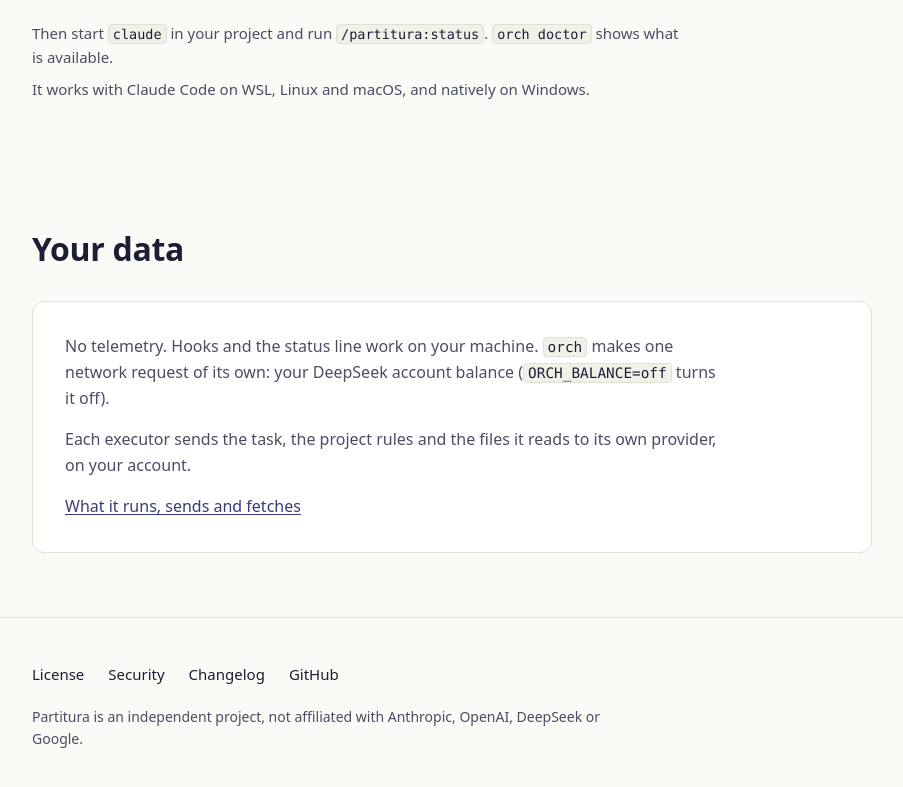
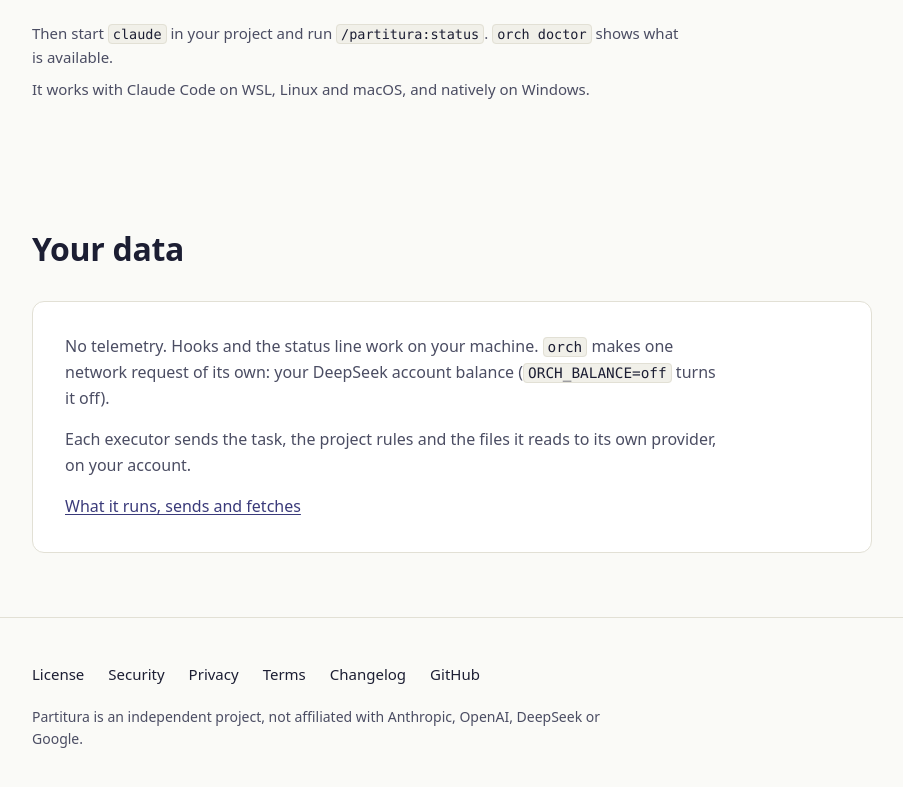
Before and after one commit to orwrkr/lanewise, a plain HTML site: page docs/index.html in a window 1280 px wide. Shown: the part 2271-3058 px from the top of the page, without its empty margins (92-995 px from the left). Drawn offline with Linux system fonts and the light colour scheme.

Commit message:
Privacy policy, terms of use and the directory's links in plugin.json
The plugin directory asks for documentationUrl, privacyPolicyUrl and termsOfServiceUrl in plugin.json.
- PRIVACY.md: the author runs no service, so there is no telemetry and nothing goes to the author. It lists what
  stays local (~/.partitura, <project>/.partitura) and what leaves: executors to their own providers on the user's
  accounts, and orch's one DeepSeek balance request (ORCH_BALANCE=off). Manual agents receive nothing, and the site
  is static with no cookies or analytics.
- TERMS.md: MIT and as is; the user answers for the accounts, keys and costs they connect (spend limits are
  estimates) and for reviewing executors' changes; providers' terms apply; manual agents are never automated; the
  project is independent of Anthropic, OpenAI, DeepSeek and Google.
- plugin.json gains documentationUrl (the plugin README), supportUrl (Issues), privacyPolicyUrl and
  termsOfServiceUrl, and its homepage is now the site. `claude plugin validate --strict` and the directory profile
  accept the fields.
- The root README's documentation list and the site's footer link both pages.

No behaviour change, no version.

Co-Authored-By: Claude Opus 5.5 <noreply@anthropic.com>

```diff
--- a/docs/index.html
+++ b/docs/index.html
@@ -460,6 +460,8 @@ code{
       <ul>
         <li><a href="https://github.com/orwrkr/partitura/blob/main/LICENSE">License</a></li>
         <li><a href="https://github.com/orwrkr/partitura/blob/main/SECURITY.md">Security</a></li>
+        <li><a href="https://github.com/orwrkr/partitura/blob/main/PRIVACY.md">Privacy</a></li>
+        <li><a href="https://github.com/orwrkr/partitura/blob/main/TERMS.md">Terms</a></li>
         <li><a href="https://github.com/orwrkr/partitura/blob/main/CHANGELOG.md">Changelog</a></li>
         <li><a href="https://github.com/orwrkr/partitura">GitHub</a></li>
       </ul>
```
Also changed, not shown: plugins/partitura/.claude-plugin/plugin.json, 3 other files.
